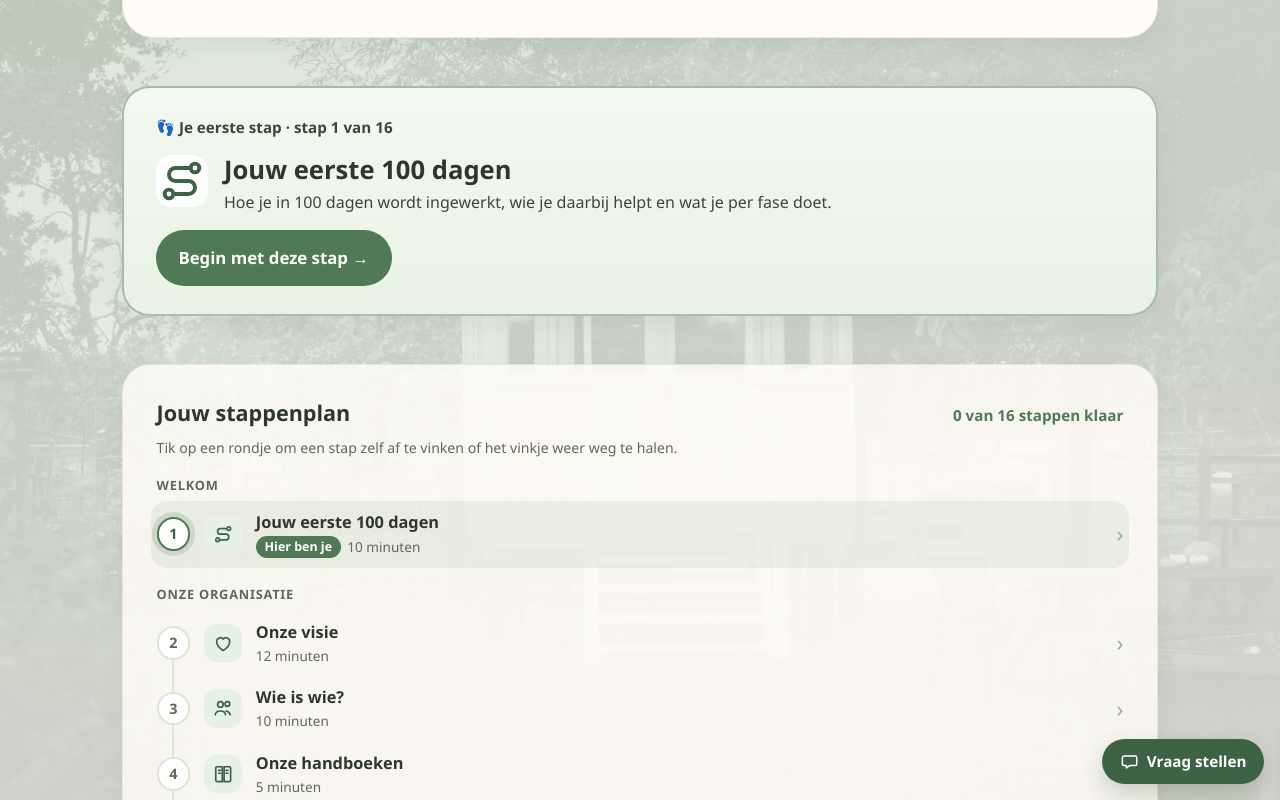
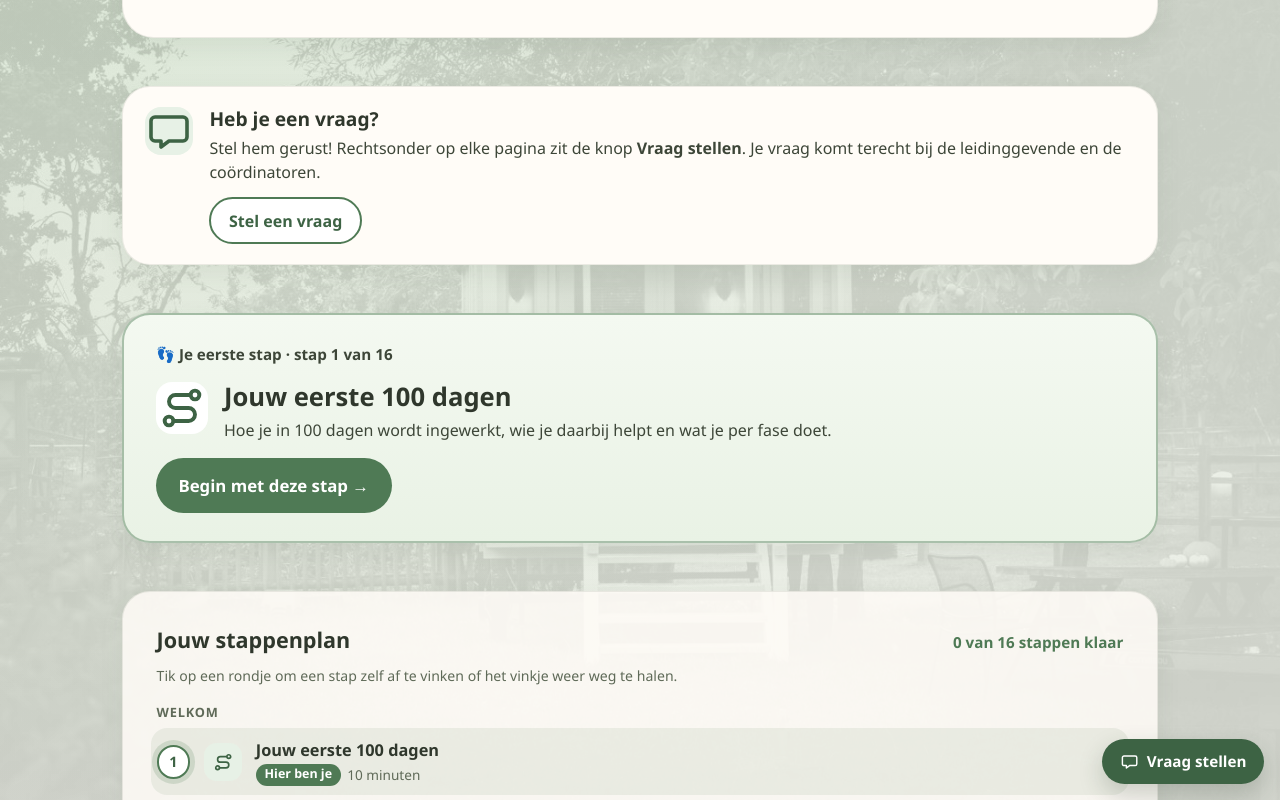
Before and after one commit to heesakkers1/Welkom-bij-stap-voor-stap, a React (Vite) app: page /intro in a window 1280 px wide. Both pictures are taken after a click on the button "Aan de slag →". Shown: the part 456-1256 px from the top of the page. Built offline with nearby package versions, Linux system fonts and the light colour scheme.

Commit message:
Vak op het overzicht dat wijst op de knop Vraag stellen
Co-Authored-By: Claude Opus 5.5 <noreply@anthropic.com>
Claude-Session: https://claude.ai/code/session_01YJR1cqh97atNKp9AGf68i6

```diff
--- a/src/components/AskQuestion.jsx
+++ b/src/components/AskQuestion.jsx
@@ -2,6 +2,7 @@ import { useEffect, useId, useRef, useState } from 'react'
 import { useLocation } from 'react-router-dom'
 import ModuleIcon from './ModuleIcon'
 import AskQuestionForm from './AskQuestionForm'
+import { OPEN_ASK_QUESTION_EVENT } from './askQuestionEvents'
 import './AskQuestion.css'
 
 function AskQuestion() {
@@ -12,6 +13,13 @@ function AskQuestion() {
   const setOpen = (value) => setOpenOn(value ? pathname : null)
   const panelId = useId()
   const toggleRef = useRef(null)
+
+  // Andere onderdelen (zoals het vak op het overzicht) kunnen het formulier openen.
+  useEffect(() => {
+    const onOpen = () => setOpenOn(pathname)
+    window.addEventListener(OPEN_ASK_QUESTION_EVENT, onOpen)
+    return () => window.removeEventListener(OPEN_ASK_QUESTION_EVENT, onOpen)
+  }, [pathname])
 
   useEffect(() => {
     if (!open) return undefined
--- /dev/null
+++ b/src/components/askQuestionEvents.js
@@ -0,0 +1,6 @@
+// Hiermee kan elk onderdeel van de site het venster "Vraag stellen" openen.
+export const OPEN_ASK_QUESTION_EVENT = 'open-ask-question'
+
+export function openAskQuestion() {
+  window.dispatchEvent(new Event(OPEN_ASK_QUESTION_EVENT))
+}
--- a/src/editor/labels.js
+++ b/src/editor/labels.js
@@ -54,6 +54,9 @@ export const FIELD_NAMES = {
   goalLabel: 'Kopje doel',
   goalValue: 'Doel',
   button: 'Tekst op de knop',
+  askTitle: 'Vraag-vak: kopje',
+  askText: 'Vraag-vak: tekst',
+  askButton: 'Vraag-vak: tekst op de knop',
   photoAlt: 'Omschrijving van de foto (voor wie niet kan zien)',
   image: 'Foto',
   options: 'Antwoord',
--- a/src/pages/Dashboard.css
+++ b/src/pages/Dashboard.css
@@ -518,3 +518,56 @@
   inset: -7px;
   border-radius: 50%;
 }
+
+/* Vak dat wijst op de knop "Vraag stellen" */
+.dashboard__ask {
+  display: flex;
+  align-items: flex-start;
+  gap: 1rem;
+  padding: 1.25rem 1.4rem;
+  border-radius: 1.75rem;
+  background: var(--surface);
+  border: 1px solid var(--tile-border);
+  box-shadow: var(--tile-shadow);
+}
+
+.dashboard__ask-icon {
+  display: inline-flex;
+  flex-shrink: 0;
+  align-items: center;
+  justify-content: center;
+  width: 3rem;
+  height: 3rem;
+  border-radius: 1rem;
+  background: var(--icon-bg);
+  color: var(--accent-strong);
+}
+
+.dashboard__ask-text h2 {
+  margin: 0 0 0.3rem;
+  font-size: 1.2rem;
+  line-height: 1.25;
+  color: var(--text-strong);
+}
+
+.dashboard__ask-text p {
+  margin: 0;
+  color: var(--text);
+}
+
+.dashboard__ask-button {
+  margin-top: 0.85rem;
+  padding: 0.6rem 1.1rem;
+  border: 2px solid var(--accent);
+  border-radius: 999px;
+  background: #fff;
+  color: var(--accent-strong);
+  font: inherit;
+  font-weight: 700;
+  cursor: pointer;
+}
+
+.dashboard__ask-button:hover,
+.dashboard__ask-button:focus-visible {
+  background: var(--icon-bg);
+}
--- a/src/pages/Dashboard.jsx
+++ b/src/pages/Dashboard.jsx
@@ -5,6 +5,8 @@ import { useProgress } from '../context/ProgressContext'
 import ProgressBar from '../components/ProgressBar'
 import ModuleIcon from '../components/ModuleIcon'
 import QuickLinks from '../components/QuickLinks'
+import RichText from '../components/RichText'
+import { openAskQuestion } from '../components/askQuestionEvents'
 import './Dashboard.css'
 
 function Dashboard() {
@@ -115,6 +117,27 @@ function Dashboard() {
           >
             Sluiten
           </button>
+        </section>
+      ) : null}
+
+      {texts.askTitle || texts.askText ? (
+        <section className="dashboard__ask" aria-label="Vraag stellen">
+          <span className="dashboard__ask-icon" aria-hidden="true">
+            <ModuleIcon name="chat" />
+          </span>
+          <div className="dashboard__ask-text">
+            {texts.askTitle ? <h2>{texts.askTitle}</h2> : null}
+            {texts.askText ? (
+              <p>
+                <RichText text={texts.askText} />
+              </p>
+            ) : null}
+            {texts.askButton ? (
+              <button type="button" className="dashboard__ask-button" onClick={openAskQuestion}>
+                {texts.askButton}
+              </button>
+            ) : null}
+          </div>
         </section>
       ) : null}
 
```
Also changed, not shown: src/data/content.json.
